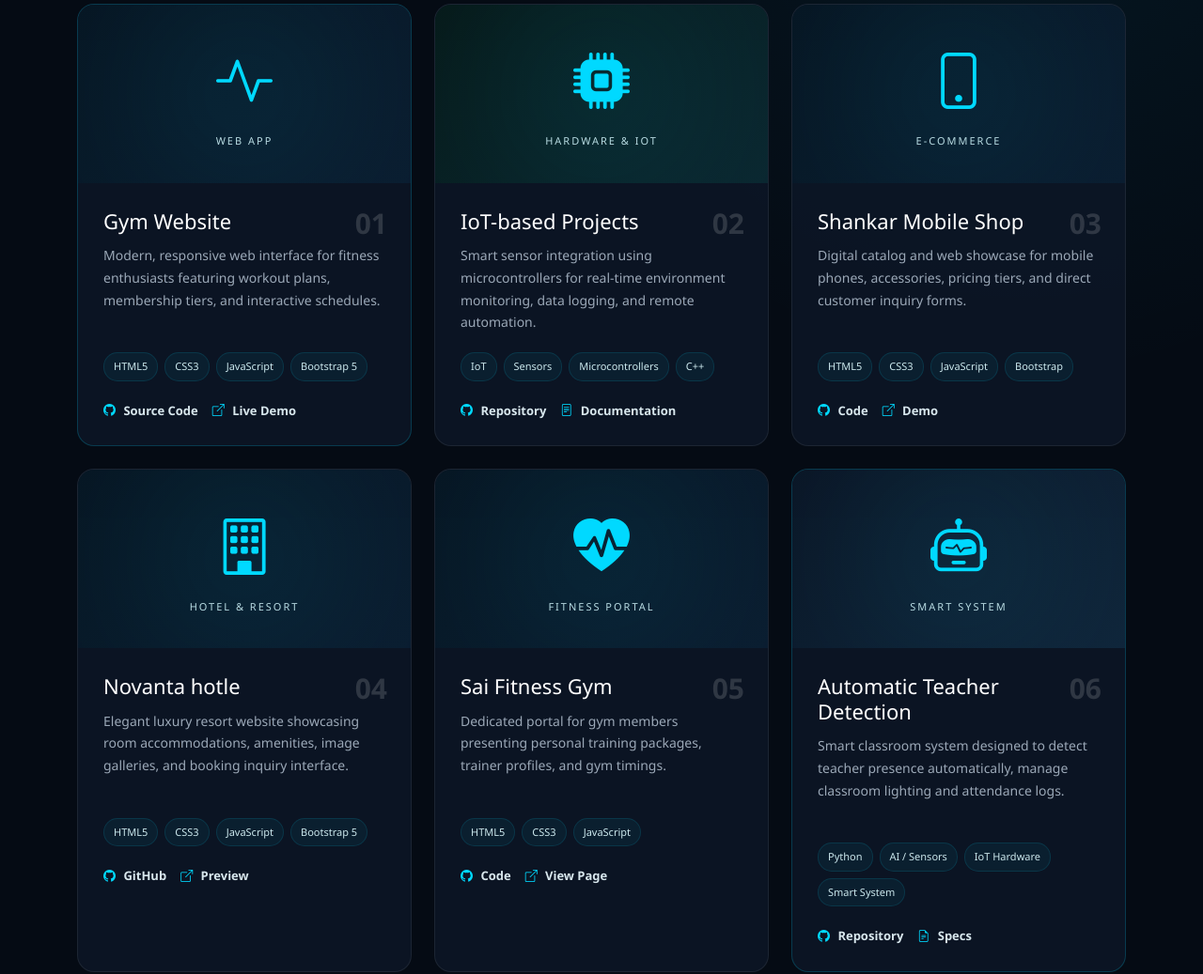
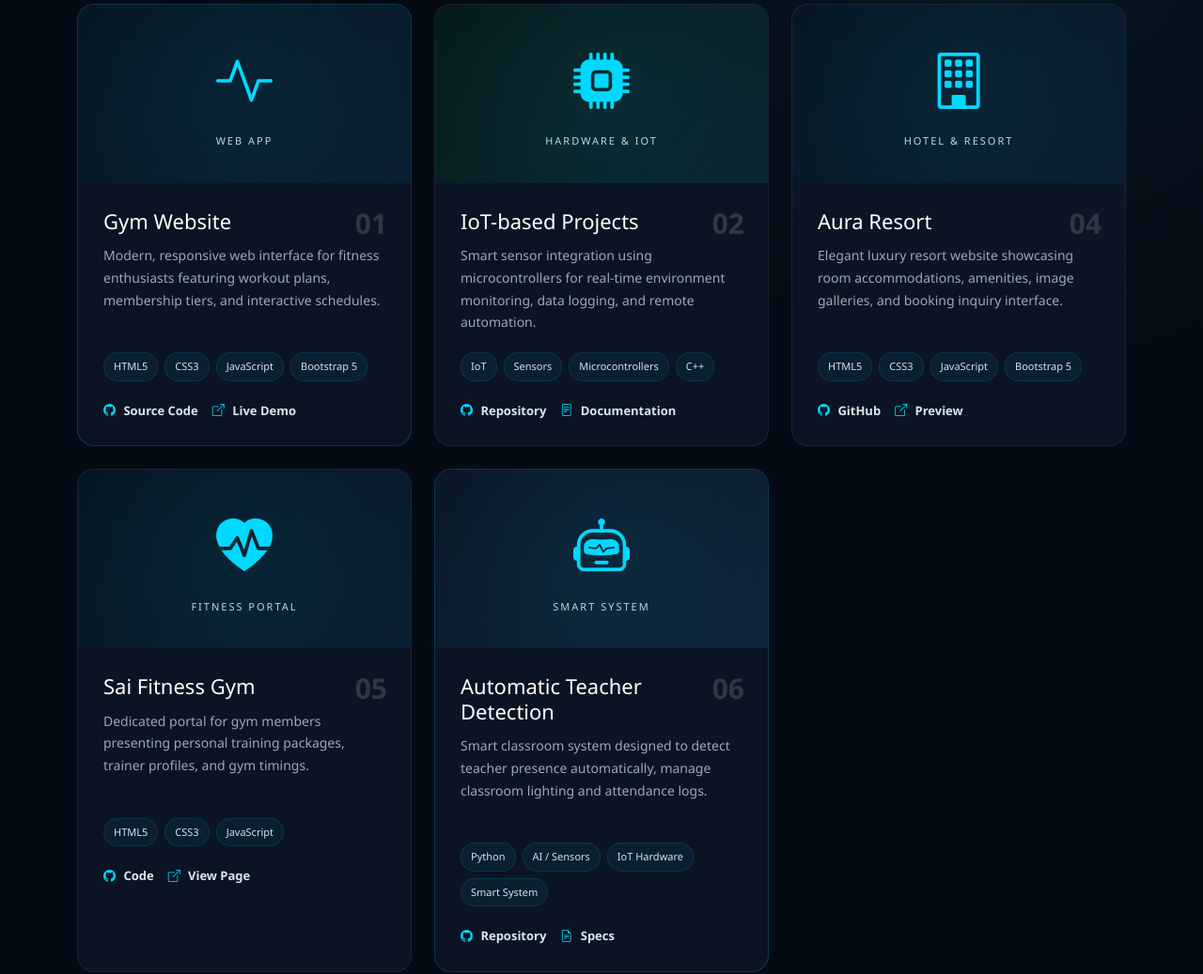
Before and after one commit to skinnybuilder07-dotcom/shankar-portfolio, a plain HTML site: page projects.html in a window 1280 px wide. Shown: the part 466-1503 px from the top of the page at 94% size. Drawn offline with nearby package versions, Linux system fonts and the light colour scheme.

Commit message:
Update projects.html with latest project changes

```diff
--- a/projects.html
+++ b/projects.html
@@ -4,7 +4,8 @@
 <head>
     <meta charset="UTF-8">
     <meta name="viewport" content="width=device-width, initial-scale=1.0">
-    <meta name="description" content="Projects by Shankar Kumar Saw - Full Stack Developer featuring Web, IoT, and Smart System projects.">
+    <meta name="description"
+        content="Projects by Shankar Kumar Saw - Full Stack Developer featuring Web, IoT, and Smart System projects.">
 
     <title>Projects | Shankar Kumar Saw</title>
 
@@ -31,7 +32,8 @@
                 <span>&lt;</span> Shankar <span>/&gt;</span>
             </a>
 
-            <button class="navbar-toggler" type="button" data-bs-toggle="collapse" data-bs-target="#mainNavbar" aria-controls="mainNavbar" aria-expanded="false" aria-label="Toggle navigation">
+            <button class="navbar-toggler" type="button" data-bs-toggle="collapse" data-bs-target="#mainNavbar"
+                aria-controls="mainNavbar" aria-expanded="false" aria-label="Toggle navigation">
                 <i class="bi bi-list"></i>
             </button>
 
@@ -79,7 +81,8 @@
                     <h1>Featured <span>Projects</span></h1>
                     <div class="heading-line"></div>
                     <p class="heading-description">
-                        A showcase of practical web applications, IoT systems, and software projects I have developed and collaborated on.
+                        A showcase of practical web applications, IoT systems, and software projects I have developed
+                        and collaborated on.
                     </p>
                 </div>
 
@@ -107,7 +110,8 @@
                                 <span class="project-number">01</span>
                                 <h2>Gym Website</h2>
                                 <p>
-                                    Modern, responsive web interface for fitness enthusiasts featuring workout plans, membership tiers, and interactive schedules.
+                                    Modern, responsive web interface for fitness enthusiasts featuring workout plans,
+                                    membership tiers, and interactive schedules.
                                 </p>
                                 <div class="project-tech">
                                     <span>HTML5</span>
@@ -116,8 +120,11 @@
                                     <span>Bootstrap 5</span>
                                 </div>
                                 <div class="project-links">
-                                    <a href="https://github.com/skinnybuilder07-dotcom" target="_blank" rel="noopener noreferrer" class="project-link"><i class="bi bi-github"></i> Source Code</a>
-                                    <a href="#" class="project-link"><i class="bi bi-box-arrow-up-right"></i> Live Demo</a>
+                                    <a href="https://github.com/skinnybuilder07-dotcom" target="_blank"
+                                        rel="noopener noreferrer" class="project-link"><i class="bi bi-github"></i>
+                                        Source Code</a>
+                                    <a href="#" class="project-link"><i class="bi bi-box-arrow-up-right"></i> Live
+                                        Demo</a>
                                 </div>
                             </div>
                         </div>
@@ -135,7 +142,8 @@
                                 <span class="project-number">02</span>
                                 <h2>IoT-based Projects</h2>
                                 <p>
-                                    Smart sensor integration using microcontrollers for real-time environment monitoring, data logging, and remote automation.
+                                    Smart sensor integration using microcontrollers for real-time environment
+                                    monitoring, data logging, and remote automation.
                                 </p>
                                 <div class="project-tech">
                                     <span>IoT</span>
@@ -144,36 +152,10 @@
                                     <span>C++</span>
                                 </div>
                                 <div class="project-links">
-                                    <a href="https://github.com/skinnybuilder07-dotcom" target="_blank" rel="noopener noreferrer" class="project-link"><i class="bi bi-github"></i> Repository</a>
+                                    <a href="https://github.com/skinnybuilder07-dotcom" target="_blank"
+                                        rel="noopener noreferrer" class="project-link"><i class="bi bi-github"></i>
+                                        Repository</a>
                                     <a href="#" class="project-link"><i class="bi bi-file-text"></i> Documentation</a>
-                                </div>
-                            </div>
-                        </div>
-                    </div>
-
-
-                    <!-- PROJECT 3: Shankar Mobile Shop -->
-                    <div class="col-md-6 col-lg-4 project-item" data-category="web">
-                        <div class="project-card">
-                            <div class="project-image web-project">
-                                <i class="bi bi-phone"></i>
-                                <span>E-COMMERCE</span>
-                            </div>
-                            <div class="project-content">
-                                <span class="project-number">03</span>
-                                <h2>Shankar Mobile Shop</h2>
-                                <p>
-                                    Digital catalog and web showcase for mobile phones, accessories, pricing tiers, and direct customer inquiry forms.
-                                </p>
-                                <div class="project-tech">
-                                    <span>HTML5</span>
-                                    <span>CSS3</span>
-                                    <span>JavaScript</span>
-                                    <span>Bootstrap</span>
-                                </div>
-                                <div class="project-links">
-                                    <a href="https://github.com/skinnybuilder07-dotcom" target="_blank" rel="noopener noreferrer" class="project-link"><i class="bi bi-github"></i> Code</a>
-                                    <a href="#" class="project-link"><i class="bi bi-box-arrow-up-right"></i> Demo</a>
                                 </div>
                             </div>
                         </div>
@@ -189,9 +171,10 @@
                             </div>
                             <div class="project-content">
                                 <span class="project-number">04</span>
-                                <h2>Novanta hotle</h2>
+                                <h2>Aura Resort</h2>
                                 <p>
-                                    Elegant luxury resort website showcasing room accommodations, amenities, image galleries, and booking inquiry interface.
+                                    Elegant luxury resort website showcasing room accommodations, amenities, image
+                                    galleries, and booking inquiry interface.
                                 </p>
                                 <div class="project-tech">
                                     <span>HTML5</span>
@@ -200,8 +183,11 @@
                                     <span>Bootstrap 5</span>
                                 </div>
                                 <div class="project-links">
-                                    <a href="https://github.com/skinnybuilder07-dotcom" target="_blank" rel="noopener noreferrer" class="project-link"><i class="bi bi-github"></i> GitHub</a>
-                                    <a href="https://hotle-website.vercel.app/" class="project-link"><i class="bi bi-box-arrow-up-right"></i> Preview</a>
+                                    <a href="https://github.com/skinnybuilder07-dotcom" target="_blank"
+                                        rel="noopener noreferrer" class="project-link"><i class="bi bi-github"></i>
+                                        GitHub</a>
+                                    <a href="#" class="project-link"><i class="bi bi-box-arrow-up-right"></i>
+                                        Preview</a>
                                 </div>
                             </div>
                         </div>
@@ -219,7 +205,8 @@
                                 <span class="project-number">05</span>
                                 <h2>Sai Fitness Gym</h2>
                                 <p>
-                                    Dedicated portal for gym members presenting personal training packages, trainer profiles, and gym timings.
+                                    Dedicated portal for gym members presenting personal training packages, trainer
+                                    profiles, and gym timings.
                                 </p>
                                 <div class="project-tech">
                                     <span>HTML5</span>
@@ -227,8 +214,11 @@
                                     <span>JavaScript</span>
                                 </div>
                                 <div class="project-links">
-                                    <a href="https://github.com/skinnybuilder07-dotcom" target="_blank" rel="noopener noreferrer" class="project-link"><i class="bi bi-github"></i> Code</a>
-                                    <a href="https://sai-fitness-gym-website.vercel.app/" class="project-link"><i class="bi bi-box-arrow-up-right"></i> View Page</a>
+                                    <a href="https://github.com/skinnybuilder07-dotcom" target="_blank"
+                                        rel="noopener noreferrer" class="project-link"><i class="bi bi-github"></i>
+                                        Code</a>
+                                    <a href="https://hotle-website.vercel.app/" class="project-link"><i
+                                            class="bi bi-box-arrow-up-right"></i> View Page</a>
                                 </div>
                             </div>
                         </div>
@@ -246,7 +236,8 @@
                                 <span class="project-number">06</span>
                                 <h2>Automatic Teacher Detection</h2>
                                 <p>
-                                    Smart classroom system designed to detect teacher presence automatically, manage classroom lighting and attendance logs.
+                                    Smart classroom system designed to detect teacher presence automatically, manage
+                                    classroom lighting and attendance logs.
                                 </p>
                                 <div class="project-tech">
                                     <span>Python</span>
@@ -255,7 +246,9 @@
                                     <span>Smart System</span>
                                 </div>
                                 <div class="project-links">
-                                    <a href="https://github.com/skinnybuilder07-dotcom" target="_blank" rel="noopener noreferrer" class="project-link"><i class="bi bi-github"></i> Repository</a>
+                                    <a href="https://github.com/skinnybuilder07-dotcom" target="_blank"
+                                        rel="noopener noreferrer" class="project-link"><i class="bi bi-github"></i>
+                                        Repository</a>
                                     <a href="#" class="project-link"><i class="bi bi-file-earmark-text"></i> Specs</a>
                                 </div>
                             </div>
@@ -269,7 +262,8 @@
                 <div class="project-note">
                     <i class="bi bi-lightbulb-fill"></i>
                     <p>
-                        <strong>Continuous Improvement:</strong> More projects, GitHub repositories, and live demo links are updated regularly as development progresses.
+                        <strong>Continuous Improvement:</strong> More projects, GitHub repositories, and live demo links
+                        are updated regularly as development progresses.
                     </p>
                 </div>
 
```
Also changed, not shown: 1 other file.
